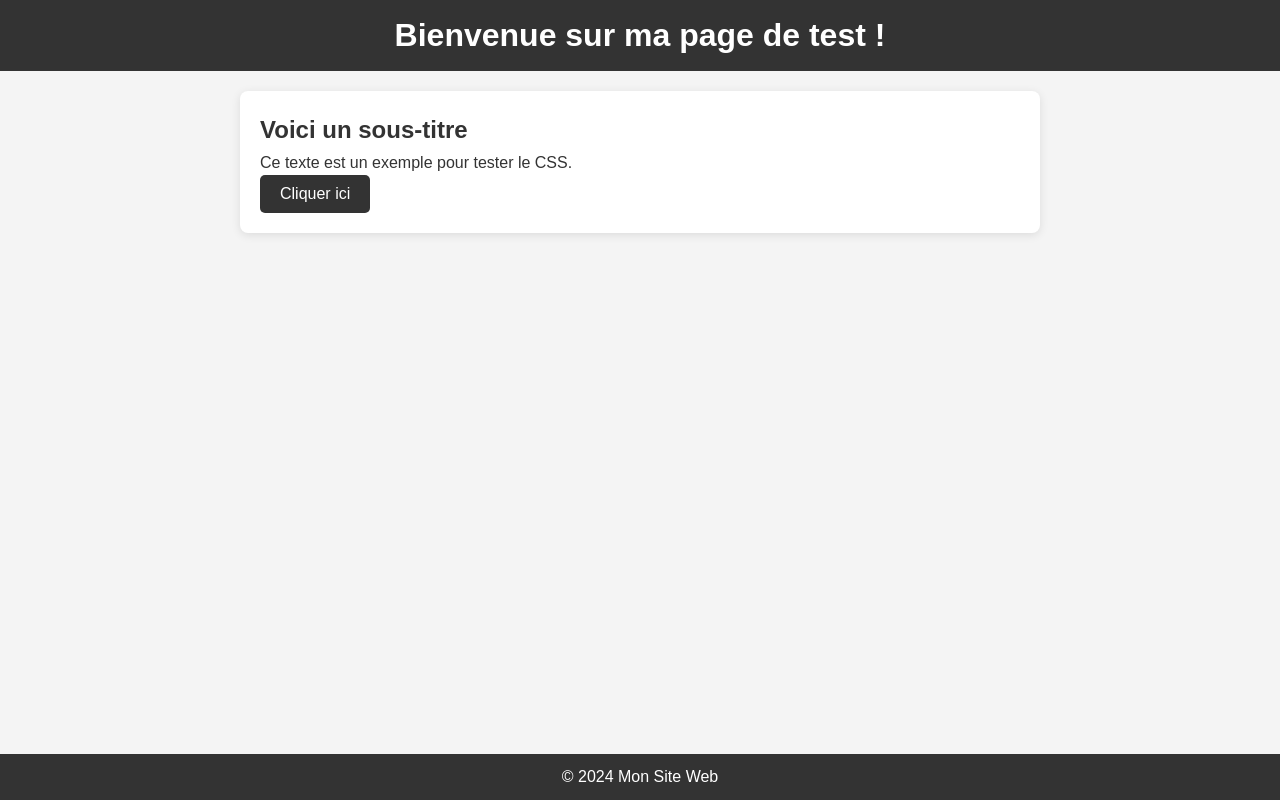
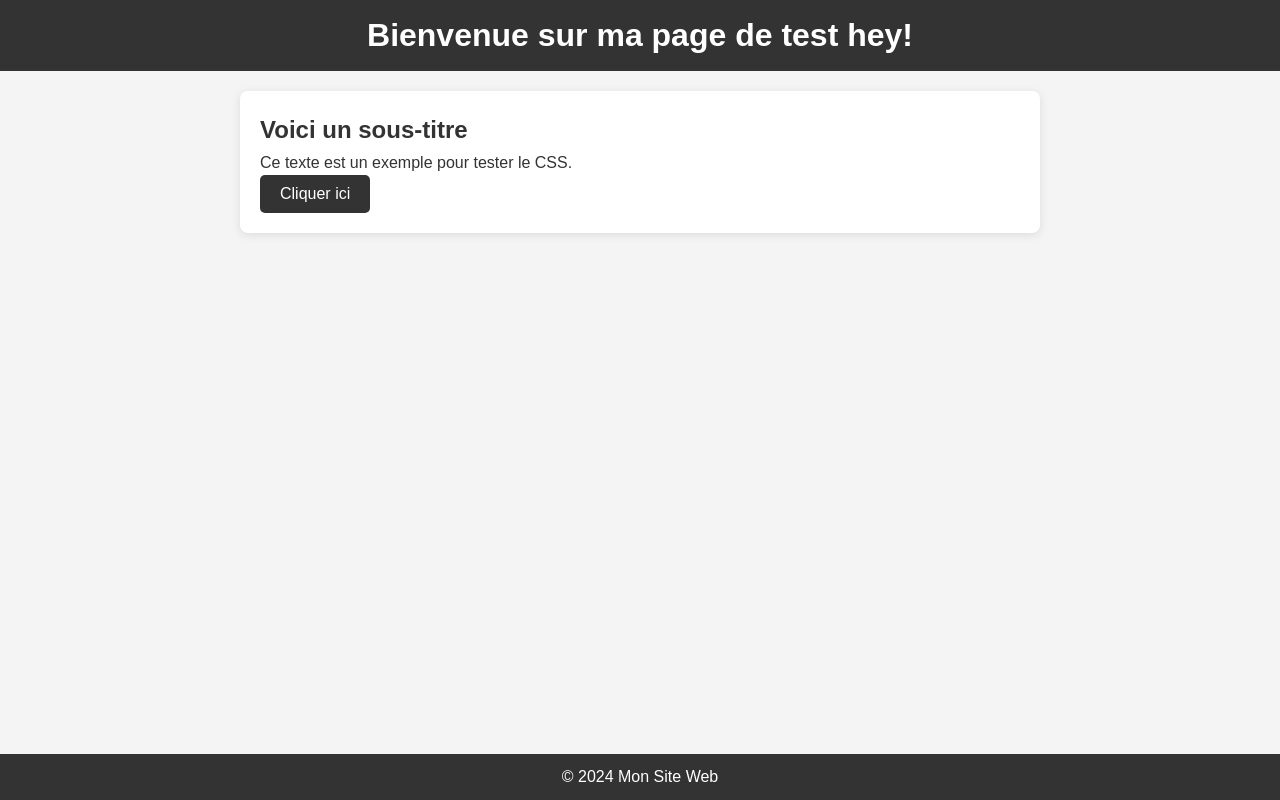
Before and after one commit to Assia655/test-, a plain HTML site: page index.html in a window 1280 px wide. Drawn offline with Linux system fonts and the light colour scheme.

Commit message:
2nd commit

```diff
--- a/index.html
+++ b/index.html
@@ -9,7 +9,7 @@
 <body>
 
     <header>
-        <h1>Bienvenue sur ma page de test !</h1>
+        <h1>Bienvenue sur ma page de test hey!</h1>
     </header>
 
     <section class="content">
```
